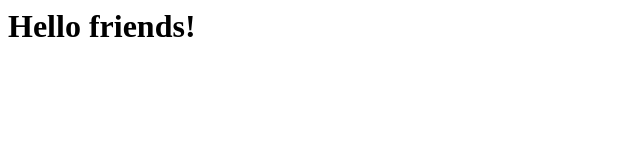
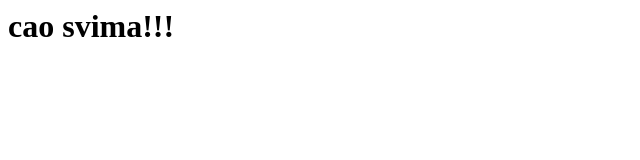
Before and after one commit to MilanBaca234/FOLDER1-1, a plain HTML site: page index.html in a window 1280 px wide. Shown: the whole page, without its empty margins (0-640 px from the left). Drawn offline with Linux system fonts and the light colour scheme.

Commit message:
Update index.html

```diff
--- a/index.html
+++ b/index.html
@@ -1 +1 @@
-<h1> Hello friends! </h1>
+<h1> cao svima!!! </h1>
```
